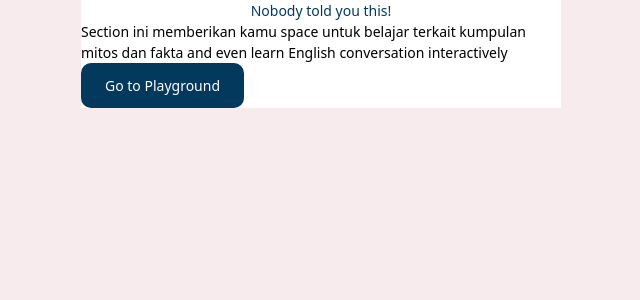
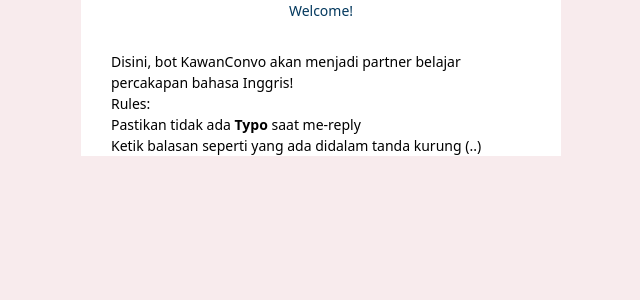
Before and after one commit to resArfita/React-individual-feature-project, a React (Vite) app: page /chatbot in a window 1280 px wide. Shown: the top 300 px of the page, without its empty margins (319-959 px from the left). Built offline with nearby package versions, Linux system fonts and the light colour scheme.

Commit message:
Set up Router dan Tambahkan components Chatbot dan fungsionalitasnya

```diff
--- a/package.json
+++ b/package.json
@@ -11,7 +11,8 @@
   },
   "dependencies": {
     "react": "^18.3.1",
-    "react-dom": "^18.3.1"
+    "react-dom": "^18.3.1",
+    "react-router-dom": "^6.26.2"
   },
   "devDependencies": {
     "@eslint/js": "^9.9.0",
--- a/src/App.css
+++ b/src/App.css
@@ -43,3 +43,11 @@
     max-width: 385px; /* Lebar maksimal container selebar ponsel */
   }
 }
+
+
+/*For the chatbot*/
+df-messenger {
+  --df-messenger-button-titlebar-color: var(--dark-primary);
+  --df-messenger-chat-background-color: #f5f5f5;
+  --df-messenger-chat-bubble-background-color : var(--secondary-color)
+}
--- a/src/App.jsx
+++ b/src/App.jsx
@@ -1,4 +1,6 @@
 import Playground from './components/Playground'
+import ChatbotUI from './components/ChatbotUI'
+import { Routes, Route, Link } from 'react-router-dom'
 import './App.css'
 
 function App() {
@@ -6,7 +8,10 @@
   return (
     <>
     <div className="wrapper-mobile">
-      <Playground />
+      <Routes>
+        <Route path="/" element={<Playground />} />
+        <Route path="/chatbot" element={<ChatbotUI />} />
+      </Routes>
     </div>
 
     </>
--- /dev/null
+++ b/src/components/ChatbotUI.jsx
@@ -0,0 +1,43 @@
+import { useEffect } from "react"
+import styles from "./chatbot.module.css"
+
+const ChatbotUI = () => {
+    useEffect(() => {
+        // Ensure the script is loaded when the component mounts
+        const script = document.createElement('script');
+        script.src = "https://www.gstatic.com/dialogflow-console/fast/messenger/bootstrap.js?v=1";
+        script.async = true;
+        document.body.appendChild(script);
+      }, []);
+
+    return(
+        <>
+        <div className="grid grid-rows-3">
+        <h1 className="text-2xl py-10">Welcome!</h1>
+        <div className={styles.pe}>
+            <p>Disini, bot KawanConvo akan menjadi partner belajar percakapan bahasa Inggris!</p>
+            <ul>Rules:
+                <li>Pastikan tidak ada <b>Typo</b> saat me-reply</li>
+                <li>Ketik balasan seperti yang ada didalam tanda kurung (..)</li>
+            </ul>
+        </div>
+
+        <div className="bg-pink-500">
+           <df-messenger
+            chat-icon="https://i.pinimg.com/originals/62/aa/1b/62aa1b84788ab8b3cfc55c15f621dfcd.png"
+            intent="WELCOME"
+            chat-title="KawanConvo"
+            agent-id="2ad8fad4-294b-4091-be57-6cd02a5ee7f0"
+            language-code="en">
+        </df-messenger>
+        </div>
+
+        </div>
+
+
+
+        </>
+    )
+}
+
+export default ChatbotUI
--- a/src/components/Playground.jsx
+++ b/src/components/Playground.jsx
@@ -1,10 +1,13 @@
+import { Link } from "react-router-dom"
+
 const Playground = () => {
 
     return(
         <>
         <h1>Nobody told you this!</h1>
         <p>Section ini memberikan kamu space untuk belajar terkait kumpulan mitos dan fakta and even learn English conversation interactively</p>
-        <button className="sm-btn-primary ml-14">Go to Playground</button>
+        <Link to="/chatbot"><button className="sm-btn-primary ml-14">Go to Playground</button></Link>
+
         </>
     )
 }
--- /dev/null
+++ b/src/components/chatbot.module.css
@@ -0,0 +1,10 @@
+.chatbot{
+    position: fixed;
+    top: 40px;
+    margin: 30px;
+
+}
+
+.pe {
+    margin: 30px;
+}
--- a/src/main.jsx
+++ b/src/main.jsx
@@ -2,9 +2,12 @@
 import { createRoot } from 'react-dom/client'
 import App from './App.jsx'
 import './index.css'
+import { BrowserRouter } from 'react-router-dom'
 
 createRoot(document.getElementById('root')).render(
   <StrictMode>
+    <BrowserRouter>
     <App />
+    </BrowserRouter>
   </StrictMode>,
 )
```
Also changed, not shown: 1 other file (tests, documents, lock files or other folders).
